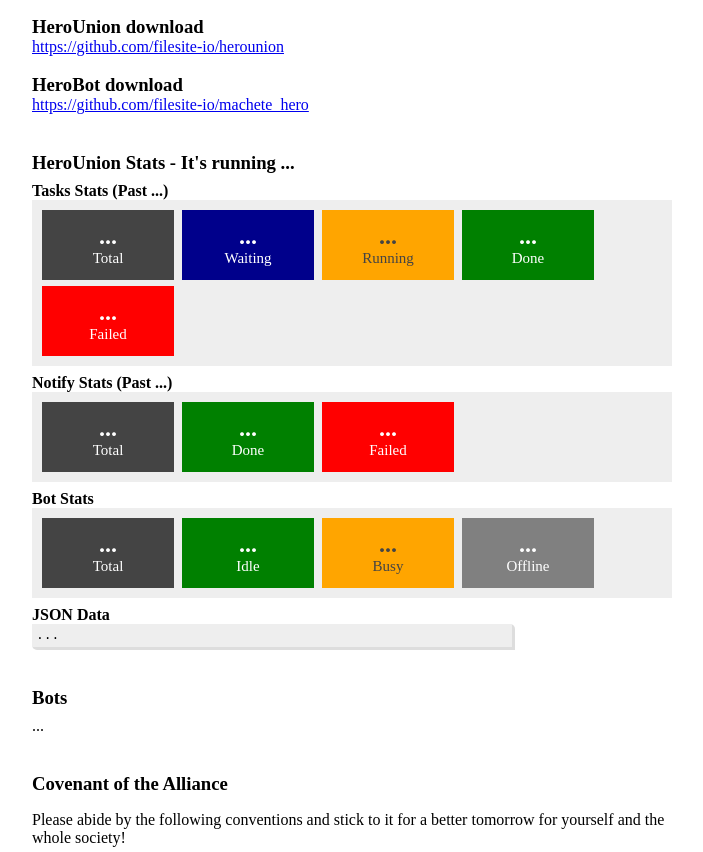
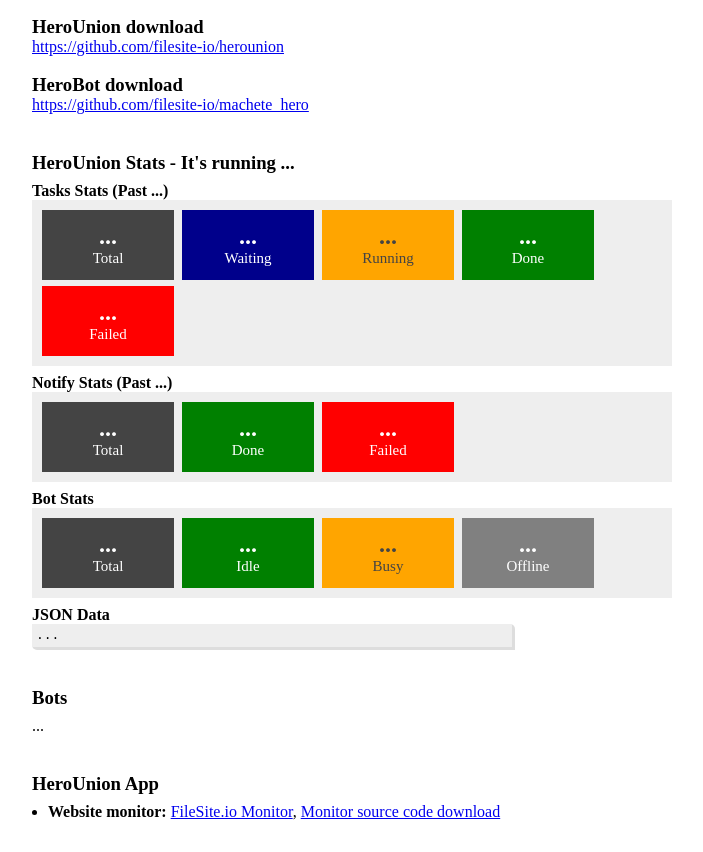
Before and after one commit to filesite-io/herounion, a website: page public/en/index.html in a window 1280 px wide. Shown: the part 90-942 px from the top of the page, without its empty margins (288-991 px from the left). Drawn offline with Linux system fonts and the light colour scheme; no server answers.

Commit message:
添加HeroUnion英雄联盟App应用展示

```diff
--- a/public/en/index.html
+++ b/public/en/index.html
@@ -125,6 +125,16 @@
     <h3 class="mt-2">Bots</h3>
     <dl class="mt-d5" id="herobots">...</dl>
 
+
+    <h3 class="mt-2">HeroUnion App</h3>
+    <ul class="mt-d5">
+        <li>
+            <strong>Website monitor:</strong>
+            <a href="https://monitor.filesite.io/d/ddntdyyhv943ke/e7bd91-e7ab99-e79b91-e68ea7?orgId=1" target="_blank">FileSite.io Monitor</a>,
+            <a href="https://github.com/filesite-io/monit-via-herounion" target="_blank">Monitor source code download</a>
+        </li>
+    </ul>
+
     <h3 class="mt-2">Covenant of the Alliance</h3>
     <p class="mt-1">Please abide by the following conventions and stick to it for a better tomorrow for yourself and the whole society! </p>
     <ul class="mt-d5">
```
Also changed, not shown: public/index.html (+9 -0 lines).
